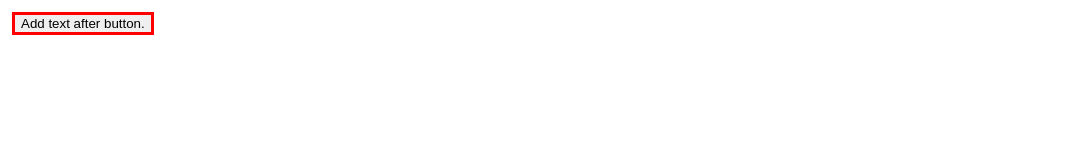
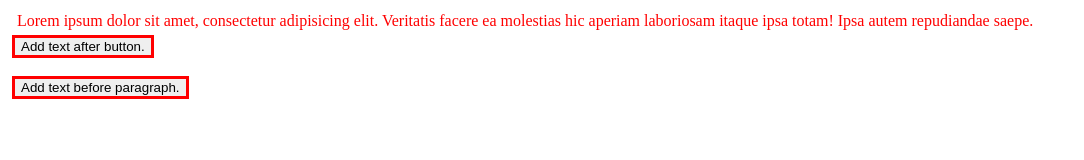
Before and after one commit to adrioro/DOM-Insertion-Outside-Practice, a plain HTML site: page index.html in a window 1280 px wide. Shown: the whole page, without its empty margins (0-1084 px from the left). Drawn offline with nearby package versions, Linux system fonts and the light colour scheme.

Commit message:
Third commit

```diff
--- a/index.html
+++ b/index.html
@@ -12,7 +12,14 @@
 
    <body>
 
-      <button id="afterId">Add text after button.</button>
+      <p>Lorem ipsum dolor sit amet, consectetur adipisicing elit.
+         Veritatis facere ea molestias hic aperiam laboriosam itaque ipsa totam! Ipsa
+         autem repudiandae saepe.</p>
+      <button id="afterId" class="button">Add text after button.</button>
+      <br>
+      <br>
+
+      <button id="beforeId" class="button">Add text before paragraph.</button>
 
 
       <!-- Si tenéis jQuery importado a vuestro proyecto y os aparece este error con muchas
--- a/index.js
+++ b/index.js
@@ -2,3 +2,7 @@
 $("#afterId").click(function () {
     $(this).after("<h3>This text is being added after the button.</h3>")
 })
+//.before
+$("#beforeId").click(function () {
+    $("p").before("This text was created to be placed before the paragrap")
+})
--- a/style.css
+++ b/style.css
@@ -9,6 +9,6 @@ p {
   p:hover {
     background: yellow;
   }
-  #afterId{
+  .button{
     border:3px solid red;
   }
```
